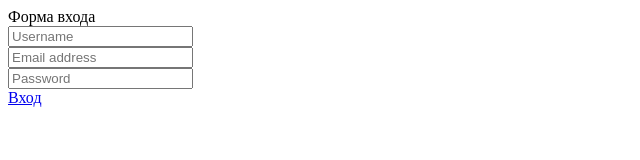
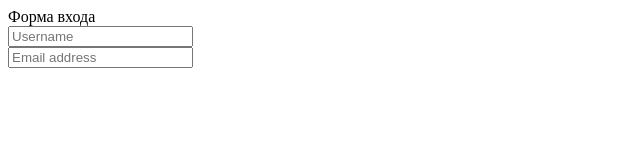
Before and after one commit to Hiki-knife/Hiki-knife.github.io, a plain HTML site: page index.html in a window 1280 px wide. Shown: the whole page, without its empty margins (0-640 px from the left). Drawn offline with Linux system fonts and the light colour scheme.

Commit message:
Update index.html

```diff
--- a/index.html
+++ b/index.html
@@ -11,13 +11,3 @@
   <input type="text" class="input" placeholder="Email address">
   <i class="fas fa-at"></i>
   </div>
-  <div class="kaensguidanc password">
-  <input type="password" class="input" placeholder="Password">
-  <i class="fas fa-key"></i>
-  </div>
-  <div class="compokaensive">
-  <a href="#">Вход
-</a>
-  </div>
-  </div>
-</div>
```
